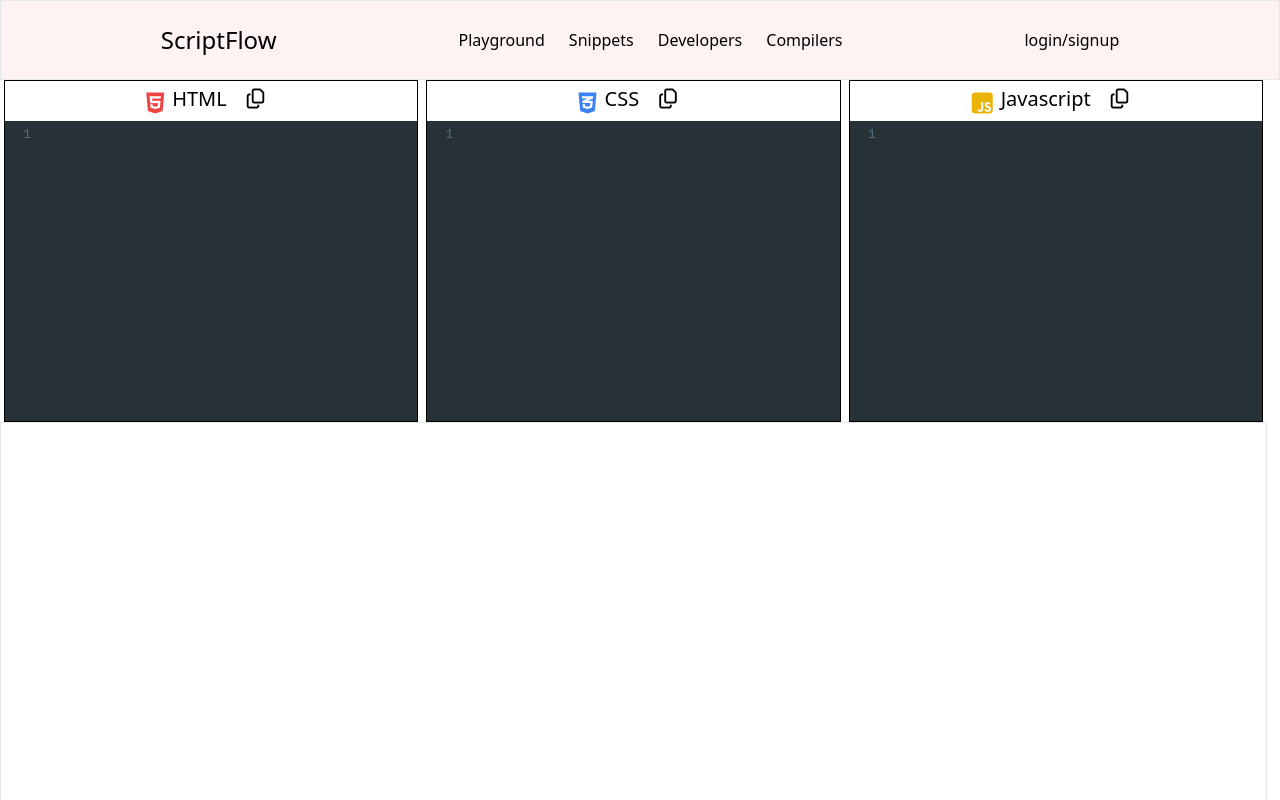
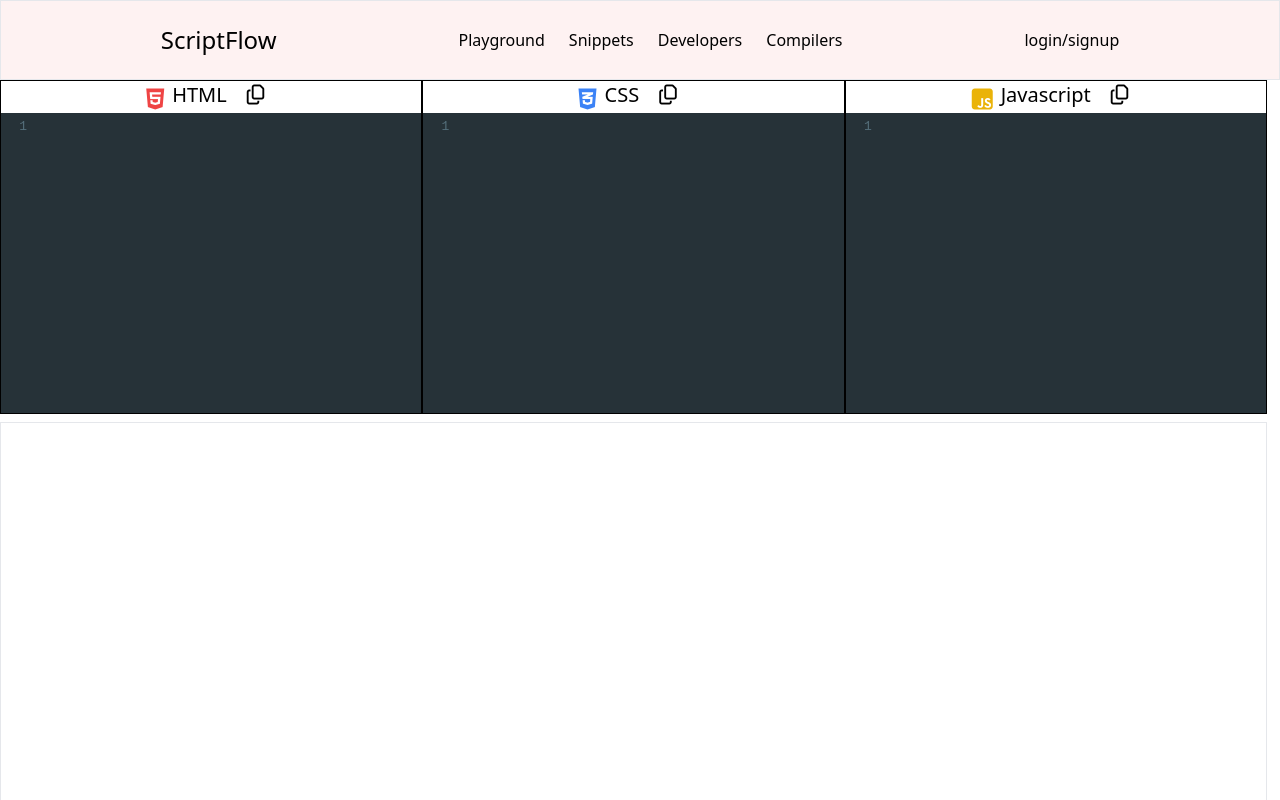
Before and after one commit to ShreyasGanesh911/scriptflow, a React (Create React App) app: page /playground in a window 1280 px wide. Shown: the top 800 px of the page. Built offline with nearby package versions, Linux system fonts and the light colour scheme.

Commit message:
made the editor sideways

```diff
--- a/src/components/Editor.tsx
+++ b/src/components/Editor.tsx
@@ -34,8 +34,8 @@ else
   }
  useEffect(()=>{ setColorFunction()},[])
   return (
-    <div className=' w-1/3 justify-start flex flex-col resize-x mx-1 border border-black'>
-        <p className={`uppercase ${language==='javascript' && 'capitalize'} h-10 text-xl text-center pb-1 flex justify-center items-center`}><span><i className={`fa-brands ${color} ${font} text-2xl pt-2 mx-2`}></i></span>{language}
+    <div className=' w-full h-1/3 justify-start flex flex-col  mb-2 border border-black'>
+        <p className={`uppercase ${language==='javascript' && 'capitalize'} h-8 text-xl text-center pb-1 flex justify-center items-center`}><span><i className={`fa-brands ${color} ${font} text-2xl pt-2 mx-2`}></i></span>{language}
           <button className='hover: hover:bg-slate-200' value={code} onClick={handleCopy}><i className="fa-regular fa-copy mx-5 "></i></button>
         </p>
         <CodeMirror
```
